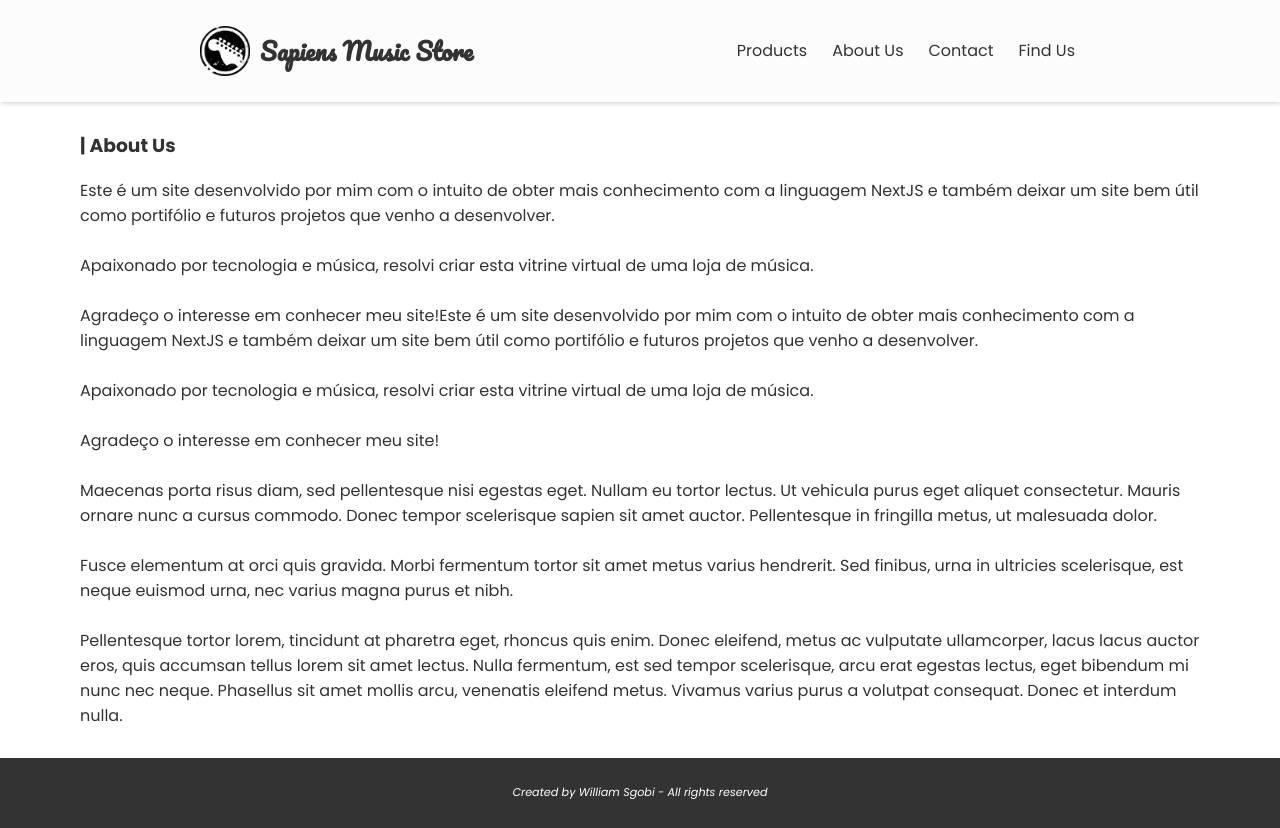
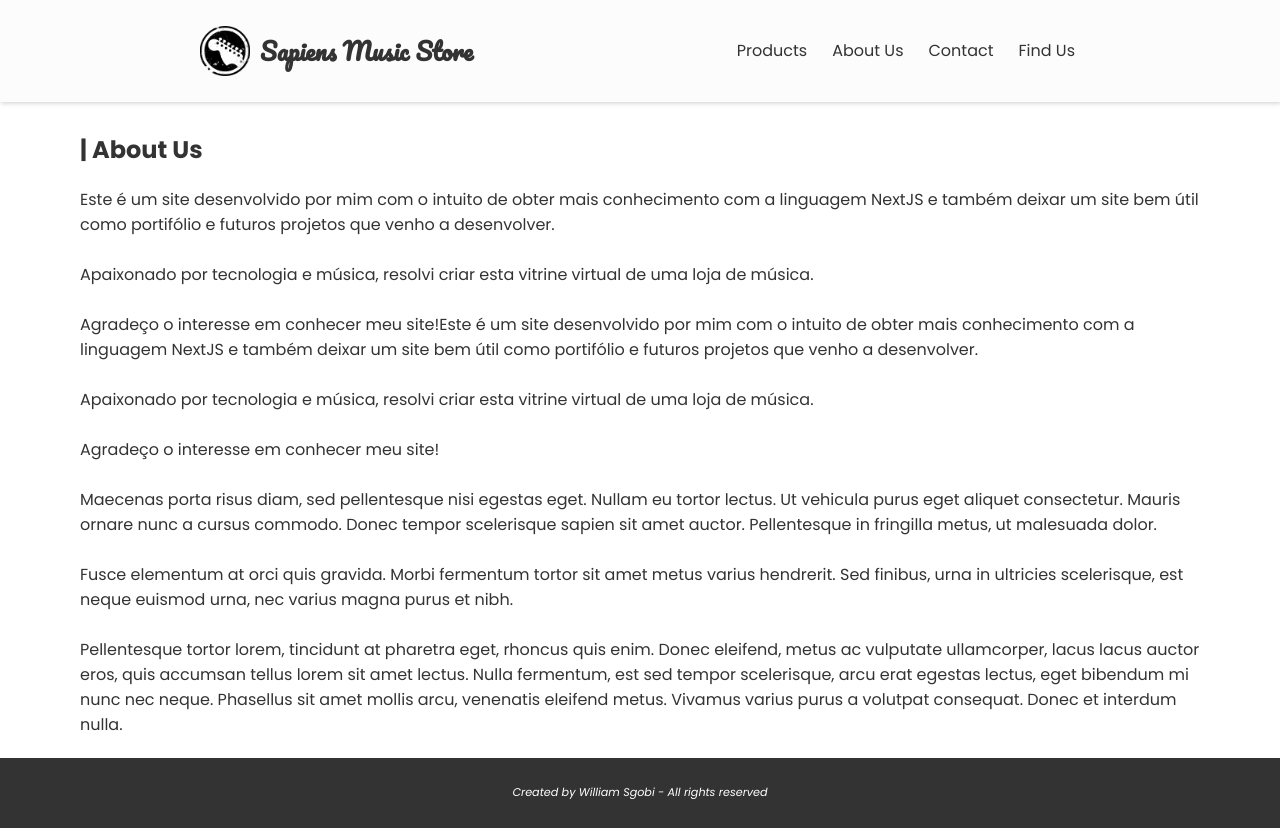
Before and after one commit to willsgobi/sapiensmusicstore, a Next.js app: page /about in a window 1280 px wide. Built offline with nearby package versions, Linux system fonts and the light colour scheme.

Commit message:
Troca de h3 para h2

```diff
--- a/src/pages/about.tsx
+++ b/src/pages/about.tsx
@@ -9,7 +9,7 @@ export default function About() {
             <Head>
                 <title>About | Sapiens Music Store</title>
             </Head>
-                <h3>| About Us</h3>
+                <h2>| About Us</h2>
                 <p style={{ whiteSpace: "pre-line" }}>{Text("about", "pt-br")}</p>
             </>
         </Content>
```
